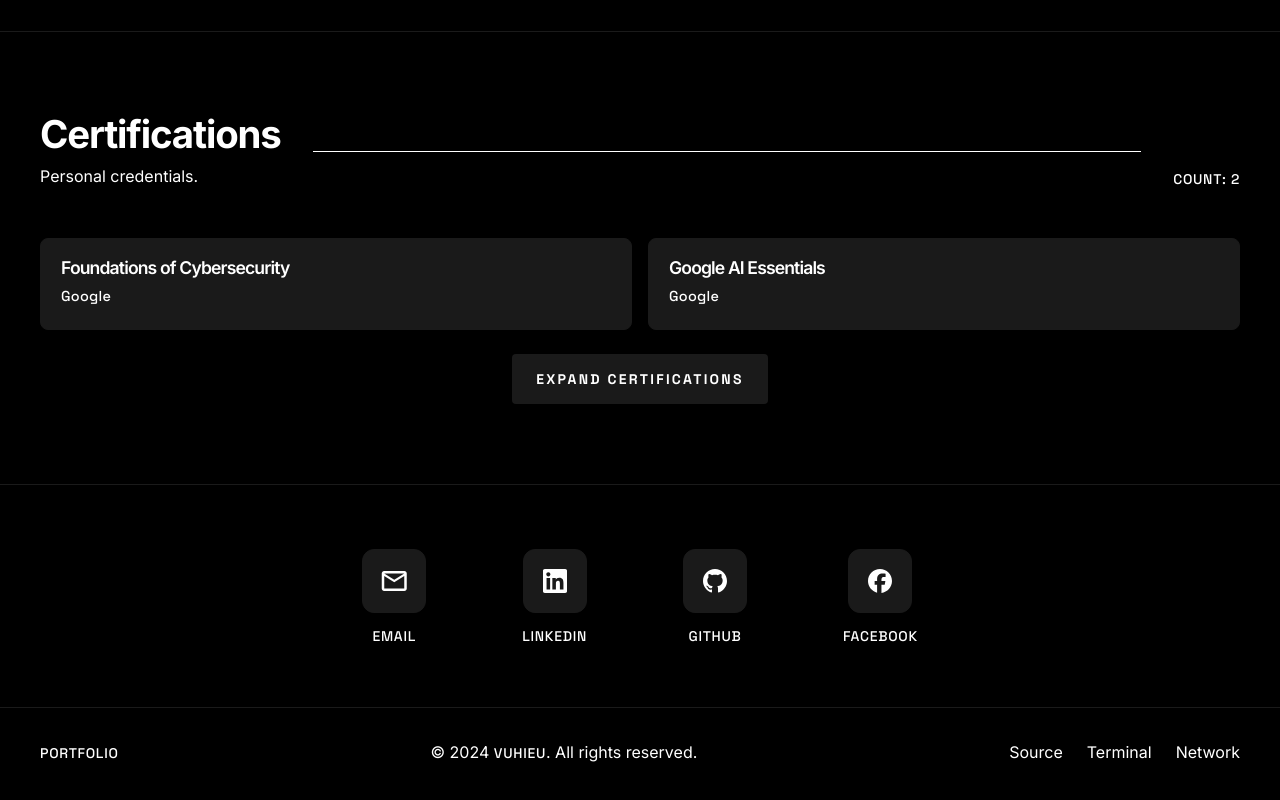
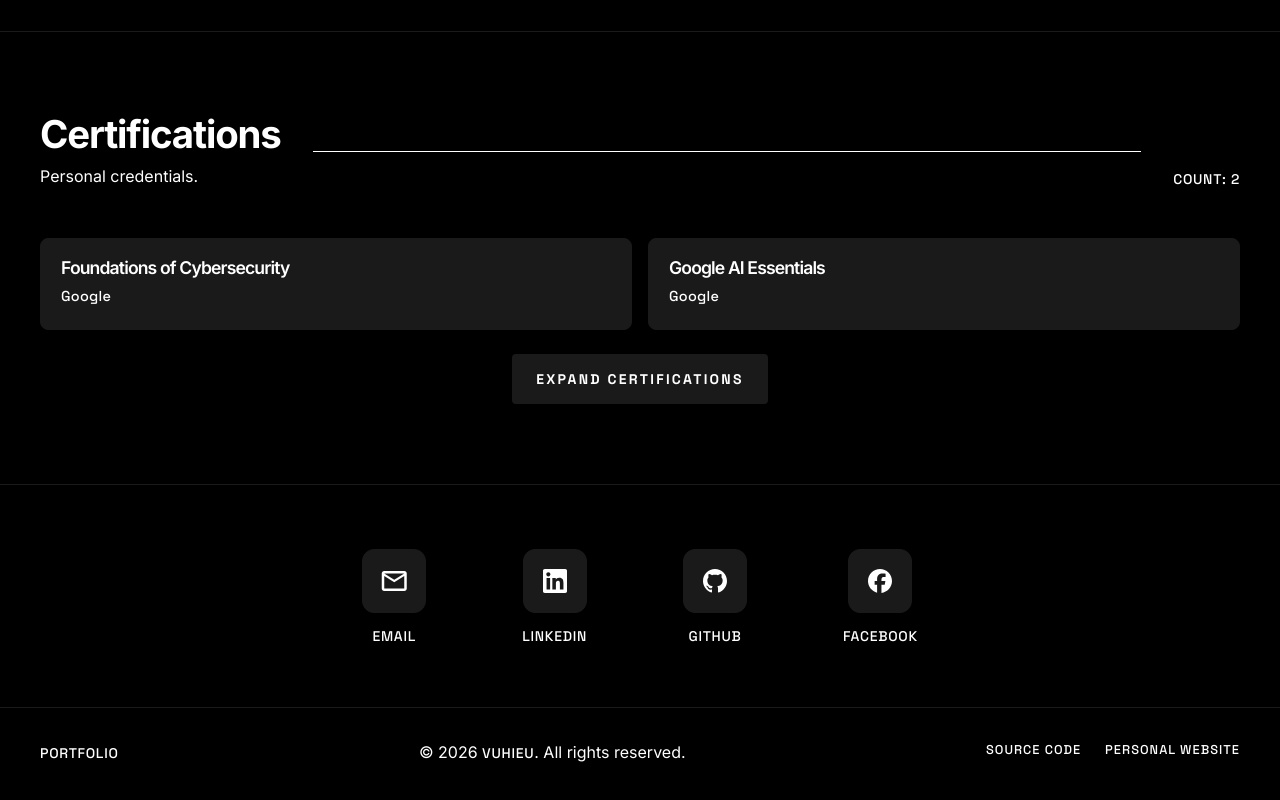
Before and after one commit to vuhieu0808/vuhieu-portfolio, a React (Vite) app: page / in a window 1280 px wide. Shown: the part 2785-3585 px from the top of the page. Built offline with nearby package versions, Linux system fonts and the light colour scheme.

Commit message:
fix: UI/UX

```diff
--- a/src/core/data/portfolio.ts
+++ b/src/core/data/portfolio.ts
@@ -7,6 +7,7 @@
   Certification,
   ContactInfo,
   Profile,
+  footerLinksType,
 } from "../types/portfolio-types";
 import backgroundProjectImage from "../../common/assets/background-project.webp";
 import vuhieu from "../../common/assets/vuhieu.webp";
@@ -20,6 +21,11 @@
   resumeLink:
     "https://drive.google.com/file/d/1z8n4YbY9YxkYu9JOEMTA0TuUihD6mlZf/view?usp=drive_link",
 };
+
+export const footerLinks: footerLinksType[] = [
+  { label: "Source Code", href: "https://github.com/vuhieu0808/vuhieu-portfolio" },
+  { label: "Personal Website", href: "https://vuhieu.com" },
+];
 
 export const contactInfo: ContactInfo = {
   email: {
--- a/src/core/types/portfolio-types.ts
+++ b/src/core/types/portfolio-types.ts
@@ -4,6 +4,11 @@
   summary: string;
   avatar: string;
   resumeLink: string;
+};
+
+export type footerLinksType = {
+  label: string;
+  href: string;
 };
 
 export type ContactCardProps = {
--- a/src/layouts/MainLayout.tsx
+++ b/src/layouts/MainLayout.tsx
@@ -1,7 +1,8 @@
 import type { ReactNode } from "react";
 import { Link } from "react-router-dom";
 import { navItems } from "../core/data/portfolio";
-import { profile } from "../core/data/portfolio";
+import { profile, footerLinks } from "../core/data/portfolio";
+
 
 interface MainLayoutProps {
   children: ReactNode;
@@ -38,13 +39,20 @@
         <div className="container footer-inner">
           <div className="footer-brand">PORTFOLIO</div>
           <div className="footer-copy">
-            &copy; 2024 <span className="footer-brand">vuhieu</span>. All rights
+            &copy; 2026 <span className="footer-brand">vuhieu</span>. All rights
             reserved.
           </div>
           <div className="footer-links">
-            <Link to="/">Source</Link>
-            <Link to="/#contact">Terminal</Link>
-            <Link to="/">Network</Link>
+            {footerLinks.map((link) => (
+              <button
+                key={link.href}
+                type="button"
+                className="project-detail-footer-button"
+                onClick={() => window.open(link.href)}
+              >
+                {link.label}
+              </button>
+            ))}
           </div>
         </div>
       </footer>
```
